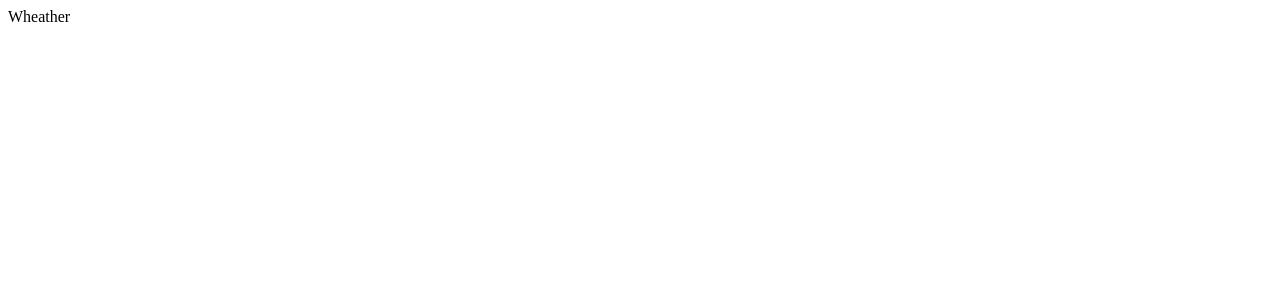
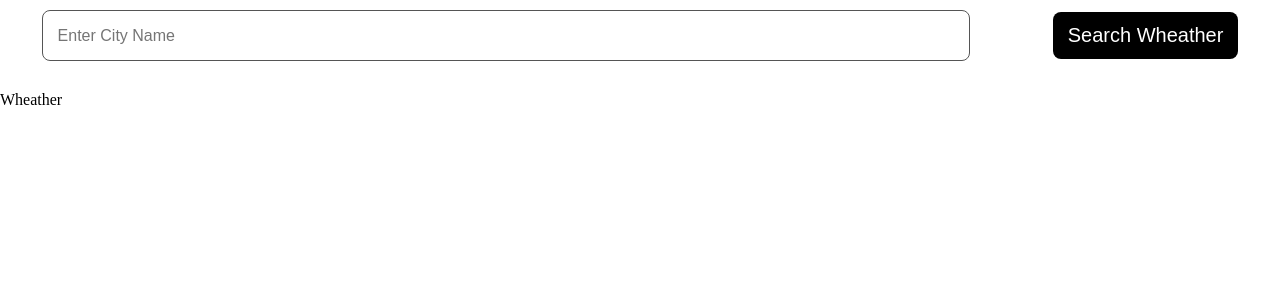
Before and after one commit to mishrasatyam28/react-mini-projects, a React (Vite) app: page / in a window 1280 px wide. Shown: the top 300 px of the page. Built offline with nearby package versions, Linux system fonts and the light colour scheme.

Commit message:
creating wheather components

```diff
--- a/src/components/26-wheather-app/index.jsx
+++ b/src/components/26-wheather-app/index.jsx
@@ -1,9 +1,11 @@
 import React from 'react'
 import Wheather from './weather'
+import Search from './search'
 
 export default function WheatherAppTest() {
   return (
     <div>
+          <Search/>
           <Wheather/>
     </div>
   )
--- a/src/components/26-wheather-app/search/index.jsx
+++ b/src/components/26-wheather-app/search/index.jsx
@@ -1,9 +1,12 @@
-import React from 'react'
+import '../styles.css'
 
-function Search() {
+function Search({search,setSearch, handleSearch}) {
   return (
-    <div>Editing file</div>
+    <div className='search-engine'>
+      <input type="text" className="city-search" placeholder='Enter City Name' name="search" value={search} onChange={(event) => setSearch(event.target.value)} />
+      <button className='search-btn' onClick={handleSearch}>Search Wheather</button>
+    </div>
   )
 }
 
-export default index
+export default Search
--- /dev/null
+++ b/src/components/26-wheather-app/styles.css
@@ -0,0 +1,40 @@
+body{
+    margin:0;
+    padding: 0;
+
+}
+
+.search-engine{
+    width: 100%;
+    display: flex;
+    justify-content: space-around;
+    align-items: center;
+    margin-bottom: 30px;
+    margin-top: 10px;
+
+}
+
+.search-engine input{
+    width: 70%;
+    height: 45px;
+    border: 1px solid;
+    border-radius: 8px;
+    padding: 2px 15px;
+    font-size: 16px;
+    outline: none;
+    background-color: #fff;
+    color: #555;
+}
+
+.search-engine button{
+    border: none;
+    border-radius: 8px;
+    background-color: #000;
+    color: #fff;
+    font-size: 20px;
+    outline: none;
+    cursor: pointer;
+    padding: 12px 15px;
+}
+
+/* 5:27 */
```
